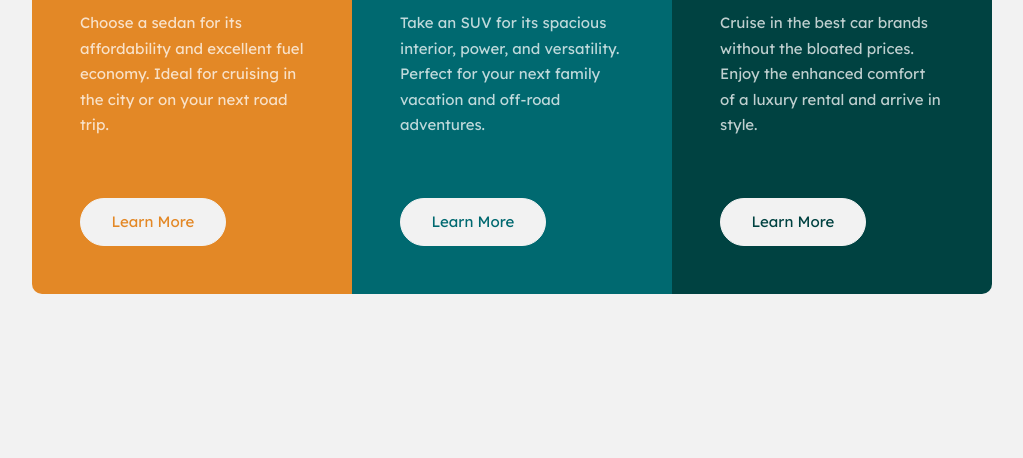
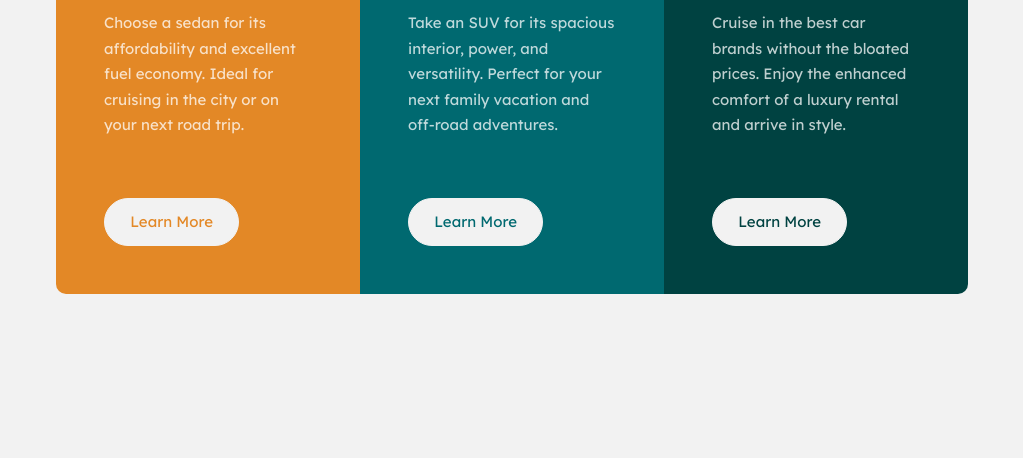
Before and after one commit to johnnysedh3lllo/3-column-preview-card-component-fronend-mentor, a plain HTML site: page index.html in a window 1280 px wide. Shown: the part 342-800 px from the top of the page, without its empty margins (128-1151 px from the left). Drawn offline with Linux system fonts and the light colour scheme.

Commit message:
Update styles.css

```diff
--- a/styles.css
+++ b/styles.css
@@ -141,7 +141,7 @@ h2 {
 }
 
 p {
-  padding-bottom: 1.5em;
+  padding-bottom: 2em;
   color: var(--clr-neutral-100);
   font-size: var(--fs-primary);
   line-height: 1.7;
@@ -184,7 +184,7 @@ button:hover {
   .preview-card-main {
     max-width: 100%;
     display: grid;
-    grid-template-columns: repeat(3, 20rem);
+    grid-template-columns: repeat(3, 19rem);
   }
 
   p {
```
